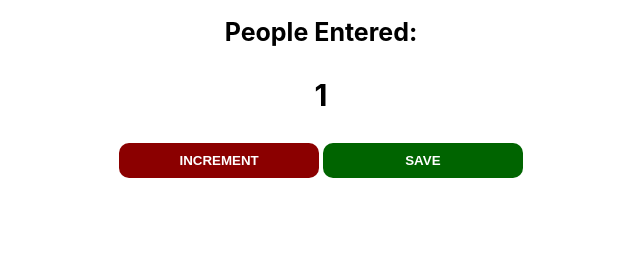
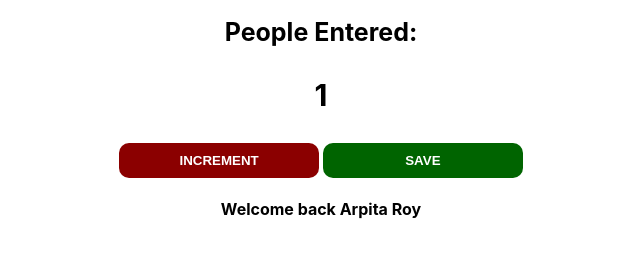
Before and after one commit to dev-arpita/passengercounter.netlify.app, a plain HTML site: page index.html in a window 1280 px wide. Shown: the part 52-310 px from the top of the page, without its empty margins (319-959 px from the left). Drawn offline with Linux system fonts and the light colour scheme.

Commit message:
render welcome message

```diff
--- a/index.html
+++ b/index.html
@@ -16,6 +16,7 @@
     <!-- 2. Create a SAVE button.
     Set the id to "save-btn" and call the save() function when it's clicked -->
     <button id ="save-btn" onclick ="save()">SAVE</button>
+    <p id="welcome-el"></p>
     <script src="index.js"></script>
 </body>
 </html>
--- a/index.js
+++ b/index.js
@@ -21,19 +21,13 @@ increment();
  save();
 
 
-let name = 'Arpita Roy';
-let age = 25;
-let myAge = " my age is "
-let greeting = "Hi, my name is "
-let myGreeting = greeting + name + ',' + myAge + age + '.';
-console.log(myGreeting)
+/// Grab the welcome-el paragraph and store it in a variable called welcomeEl
+let welcomeEl = document.getElementById("welcome-el");
 
-// let points = 4
-// let bonusPoints = "10"
-
-// let totalPoints = points + bonusPoints = '410'
-
-console.log(4 + 5) // 9
-console.log("2" + "4")//24
-console.log("5" + 1)//51
-console.log(100 + "100")//100100
+// Create two variables (name & greeting) that contains your name
+let name = " Arpita Roy ";
+let greeting = "Welcome back ";
+console.log(greeting);
+// and the greeting we want to render on the page
+welcomeEl.innerText = greeting + name;
+// Render the welcome message using welcomeEl.innerText
```
